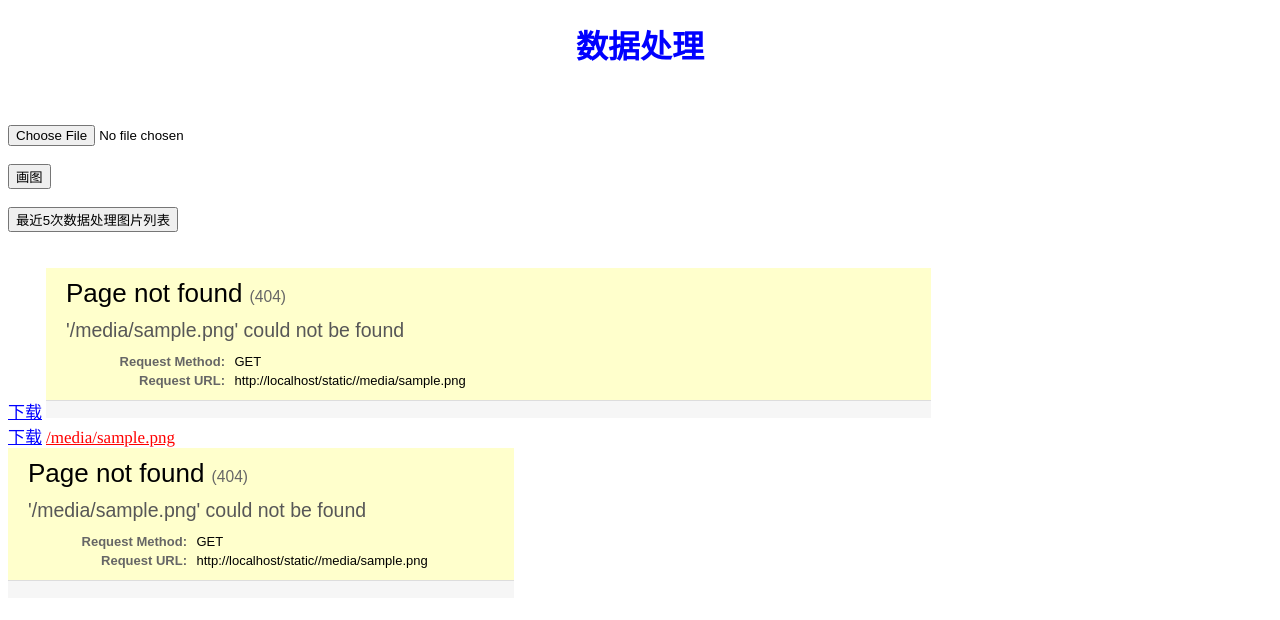
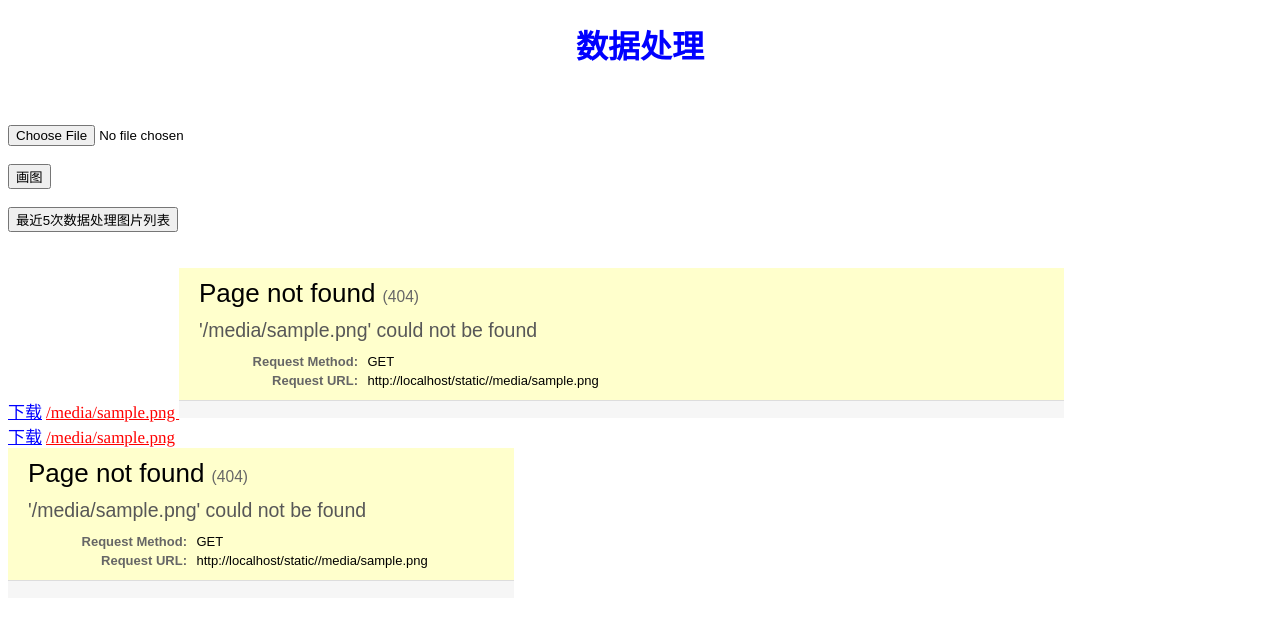
Before and after one commit to luopan297091659/data_draw, a Django app: template app/templates/upload.html in a window 1280 px wide. Shown: the top 620 px of the page. Run offline with Django 3.2, Linux system fonts and the light colour scheme; the template is opened without the code that fills it: most values are stand-ins (such as "Sample title", 1, 10 or a date in 2020).

Commit message:
Update upload.html

```diff
--- a/app/templates/upload.html
+++ b/app/templates/upload.html
@@ -28,6 +28,7 @@
 <div class="if/else">
     {% if newimage != Null %}
         <a style="font-family:times;color:blue;font-size: 17px;" href='/static/{{ newimage }}'  download='/static/{{ newimage }}'>下载</a>
+        <a style="font-family:times;color:red;font-size: 17px" href="/static/{{newimage}}">{{ newimage }} </a>
         <embed id="embedSvg" type="image/svg+xml" src='/static/{{newimage}}' width="70%" height="70%" ></embed>
     {% endif %}
 </div>
```
